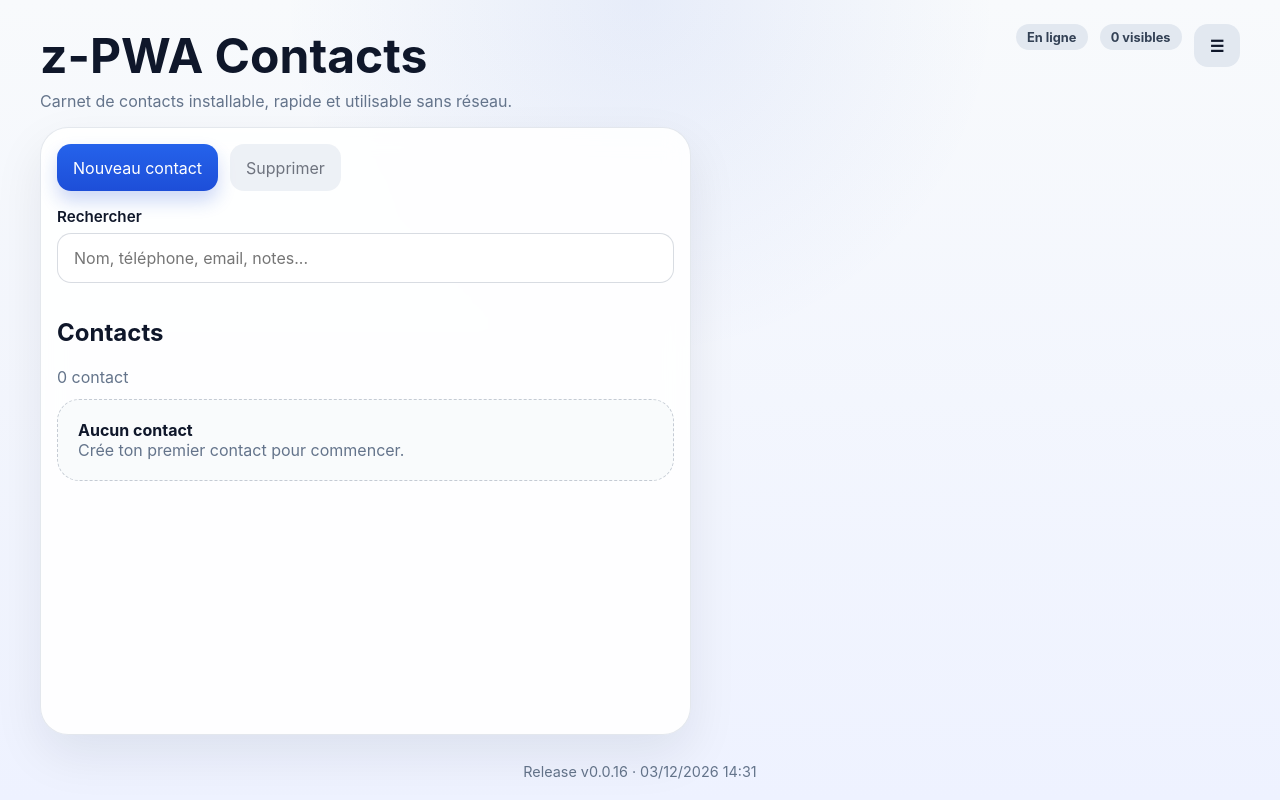
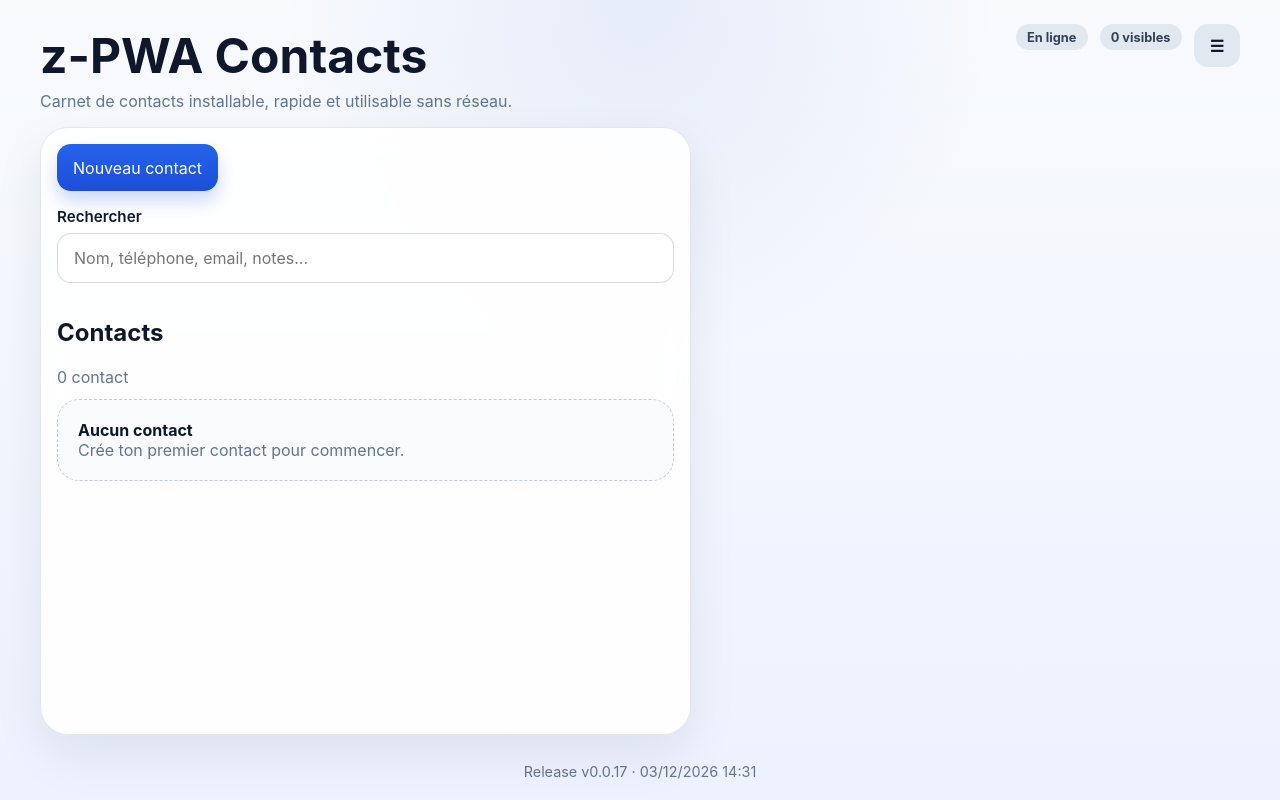
Before and after one commit to zuzu59/toto1036, a Vue app: page / in a window 1280 px wide. Built offline with nearby package versions, Linux system fonts and the light colour scheme.

Commit message:
feat: n'affiche supprimer qu'en édition

```diff
--- a/src/App.vue
+++ b/src/App.vue
@@ -31,7 +31,7 @@
       <section class="panel panel--list">
         <div class="panel__actions">
           <button class="primary-button" type="button" @click="startNewContact">Nouveau contact</button>
-          <button class="ghost-button" type="button" :disabled="!selectedContactId" @click="removeSelected">
+          <button v-if="editorMode === 'edit'" class="ghost-button" type="button" @click="removeSelected">
             Supprimer
           </button>
           <input ref="importInput" class="sr-only" type="file" accept=".json,.csv,application/json,text/csv" @change="handleImportFile" />
--- a/src/version.ts
+++ b/src/version.ts
@@ -1,7 +1,17 @@
-export const APP_RELEASE = 'v0.0.16'
+export const APP_RELEASE = 'v0.0.17'
 export const APP_BUILD_TIME = __APP_BUILD_TIME__
 
 export const APP_CHANGELOG = [
+  {
+    tag: 'v0.0.17',
+    dateTime: '31/05/2026 15:23',
+    entries: [
+      'Bouton Supprimer affiché uniquement en édition',
+      'Vue simplifiée tant qu’aucun contact n’est ouvert',
+      'Interface plus sûre pour le mobile',
+    ],
+    releaseUrl: 'https://github.com/zuzu59/z-PWA/releases/tag/v0.0.17',
+  },
   {
     tag: 'v0.0.16',
     dateTime: '31/05/2026 15:21',
```
Also changed, not shown: 1 other file (tests, documents, lock files or other folders).
